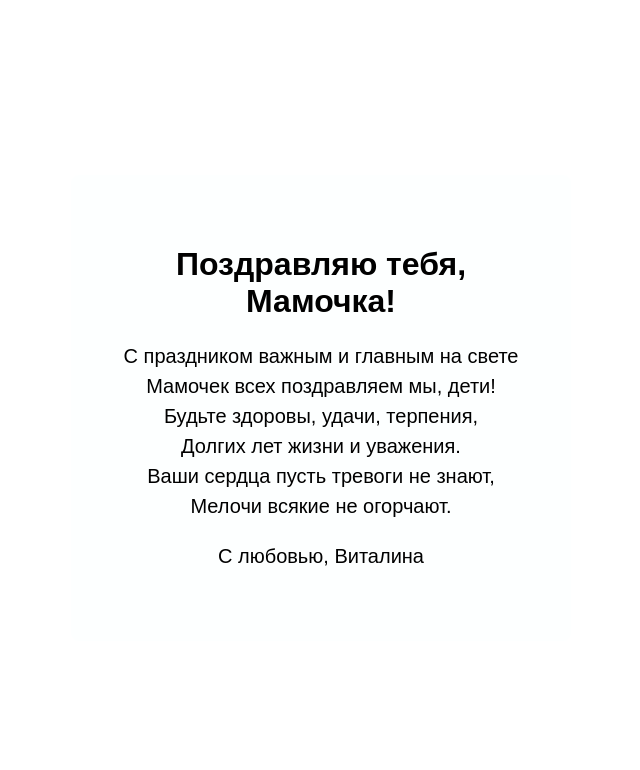
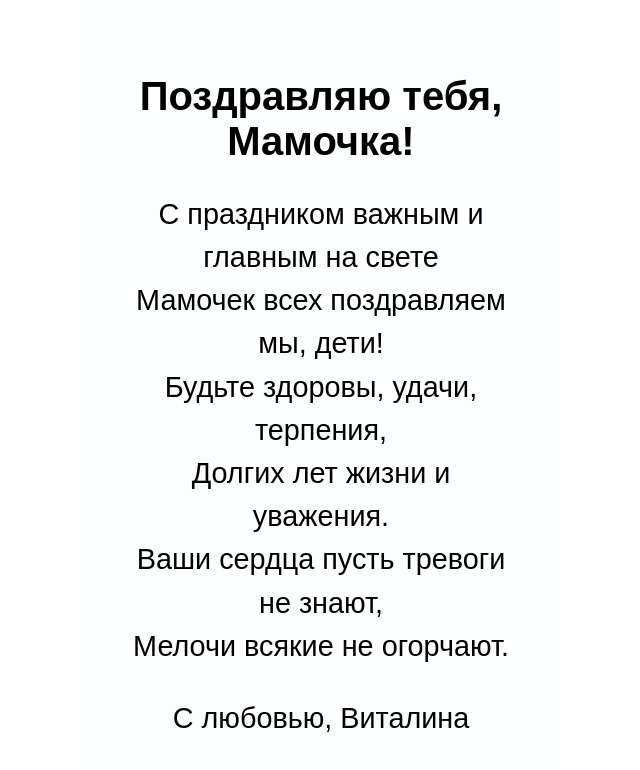
Before and after one commit to codetmp/naumchak, a plain HTML site: page index.html in a window 1280 px wide. Shown: the whole page, without its empty margins (319-959 px from the left). Drawn offline with Linux system fonts and the light colour scheme.

Commit message:
Update index.html

```diff
--- a/index.html
+++ b/index.html
@@ -30,9 +30,10 @@
         }
         .card h1{
             color: black;
+            font-size: 2.5em;
         }
         .card p{
-            font-size: 20px;
+            font-size: 1.8em;
             line-height: 1.5;
             color: black;
 
```
